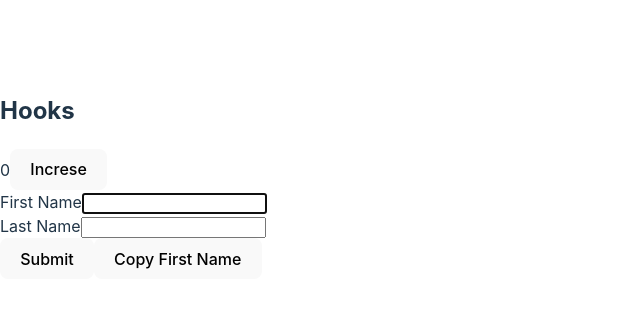
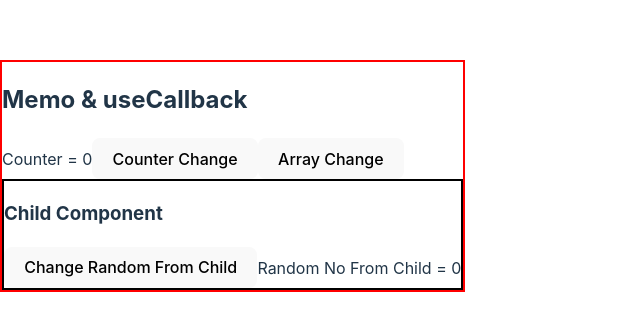
Before and after one commit to SunnyKumar-code/geekster-fs-22-23-react, a React (Vite) app in the folder fs-22-23/module_5/react_vite/: page / in a window 1280 px wide. Shown: the part 224-554 px from the top of the page, without its empty margins (0-640 px from the left). Built offline with nearby package versions, Linux system fonts and the light colour scheme.

Commit message:
27-12-2024 | memo, useMemo & useCallback

```diff
--- a/fs-22-23/module_5/react_vite/src/App.jsx
+++ b/fs-22-23/module_5/react_vite/src/App.jsx
@@ -1,10 +1,9 @@
-import Apis24 from "./components/24-12-2024/Apis24";
-import Hooks from "./components/26-12-2024/Hooks";
+import Parent from "./components/27-12-2024/Parent";
 
 const App = () => {
   return (
     <div>
-      <Hooks />
+      <Parent />
     </div>
   )
 }
--- /dev/null
+++ b/fs-22-23/module_5/react_vite/src/components/27-12-2024/Child.jsx
@@ -0,0 +1,24 @@
+import { memo } from "react";
+
+const Child = (props) => {
+    console.log("Child rendered");
+    return (
+        <div style={{ border: "2px solid black" }}>
+            <h3>Child Component</h3>
+            <button onClick={props.onRandomNoChange}>Change Random From Child</button>
+            Random No From Child = {props.randomNo}
+        </div>
+    )
+};
+
+const renderDecider = (prevProps, nextPros) => {
+    // return boolean
+    if (prevProps.randomNo == "123" && nextPros.randomNo == "456") {
+        return true; // render , cross verify the boolen value
+    } else {
+        return false; // don't render
+    }
+};
+
+// export default memo(Child,renderDecider);
+export default memo(Child);
--- /dev/null
+++ b/fs-22-23/module_5/react_vite/src/components/27-12-2024/ChildY.jsx
@@ -0,0 +1,14 @@
+import { memo } from "react";
+import ChildZ from "./ChildZ";
+
+const ChildY = () => {
+    console.log("Child Y rendered");
+    return (
+        <>
+            <h4>Child Y</h4>
+            <ChildZ />
+        </>
+    )
+};
+
+export default memo(ChildY);
--- /dev/null
+++ b/fs-22-23/module_5/react_vite/src/components/27-12-2024/ChildZ.jsx
@@ -0,0 +1,10 @@
+const ChildZ = () => {
+    console.log("Child Z rendered");
+    return (
+        <>
+            <h4>Child Z</h4>
+        </>
+    )
+};
+
+export default ChildZ;
--- /dev/null
+++ b/fs-22-23/module_5/react_vite/src/components/27-12-2024/Parent.jsx
@@ -0,0 +1,49 @@
+import { useState, memo, useMemo, useCallback } from "react";
+import Child from "./Child";
+import ChildY from "./ChildY";
+
+const Parent = () => {
+    console.log("Parent Rendered");
+    const [random, setRandom] = useState(0);
+    const [counter, setCounter] = useState(0);
+
+    const [arr, setArr] = useState([]);
+    // const arr = useMemo(() => {
+    //     return [];
+    // }, []);
+
+    // const onBtnClick = () => {
+    //     setRandom(Math.random());
+    // };
+
+    const onBtnClick = useCallback(() => {
+        setRandom(Math.random());
+    }, []);
+
+    const onAddItemToArray = () => {
+        const copy = [...arr];
+        copy.push(Math.random());
+        setArr(copy);
+    };
+
+    return (
+        <div style={{ border: "2px solid red" }}>
+            <h2>Memo & useCallback</h2>
+            {/* <button onClick={onBtnClick}>Random Change</button> */}
+            {/* Random Number = {random} */}
+
+
+            Counter = {counter}
+
+            <button onClick={() => setCounter(counter + 1)}>Counter Change</button>
+
+            <button onClick={onAddItemToArray}>Array Change</button>
+
+            <Child onRandomNoChange={onBtnClick} randomNo={random} />
+            {/* <Child randomNo={random} arr={arr} /> */}
+            {/* <ChildY /> */}
+        </div>
+    )
+};
+
+export default memo(Parent);
```
Also changed, not shown: 1 other file (tests, documents, lock files or other folders).
